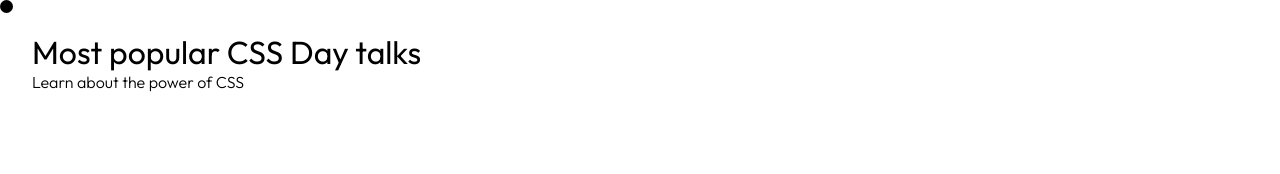
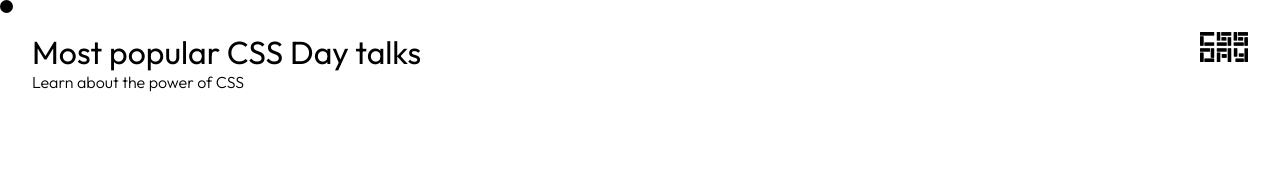
Before and after one commit to lynnwolters/css-day-hackathon, a plain HTML site: page index.html in a window 1280 px wide. Shown: the top 174 px of the page. Drawn offline with Linux system fonts and the light colour scheme.

Commit message:
Added logo

```diff
--- a/index.html
+++ b/index.html
@@ -27,8 +27,13 @@
 
     <!-- HEADER -->
     <header>
-        <h1>Most popular CSS Day talks</h1>
-        <p>Learn about the power of CSS</p>
+        <div>
+            <h1>Most popular CSS Day talks</h1>
+            <p>Learn about the power of CSS</p>
+        </div>
+        <a href="index.html">
+            <img src="images/css-day-logo.png" alt="css-day-logo">
+        </a>
     </header>
 
     <!-- MAIN -->
--- a/styles/home.css
+++ b/styles/home.css
@@ -2,10 +2,17 @@ header {
     height: 8em;
 
     display: flex;
-    justify-content: start;
-    flex-direction: column;
+    justify-content: space-between;
 
     margin: 2em;
+}
+
+header a {
+    width: 3em;
+}
+
+header a img {
+    width: 100%;
 }
 
 main {
```
Also changed, not shown: images/css-day-logo.png (added).
